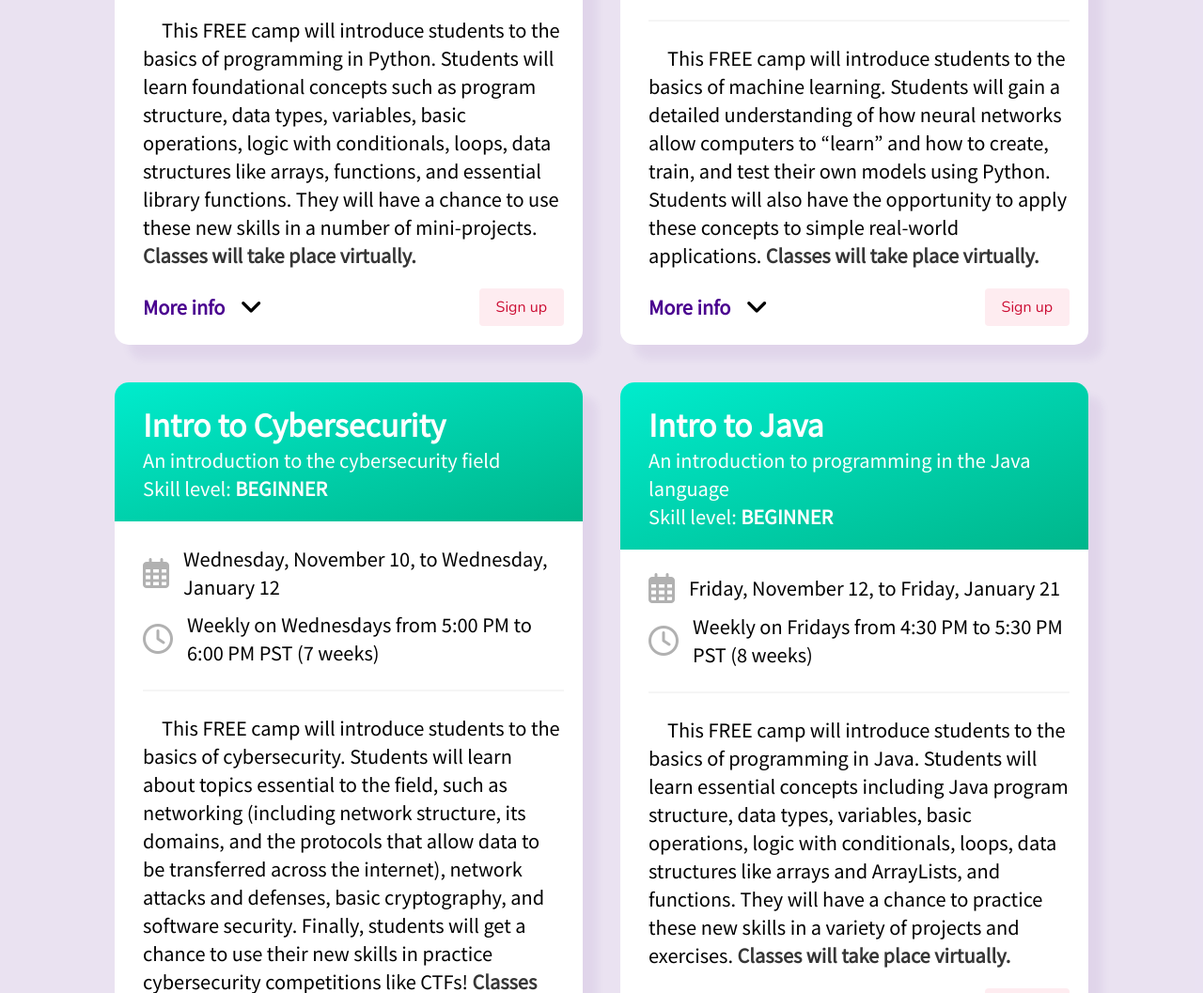
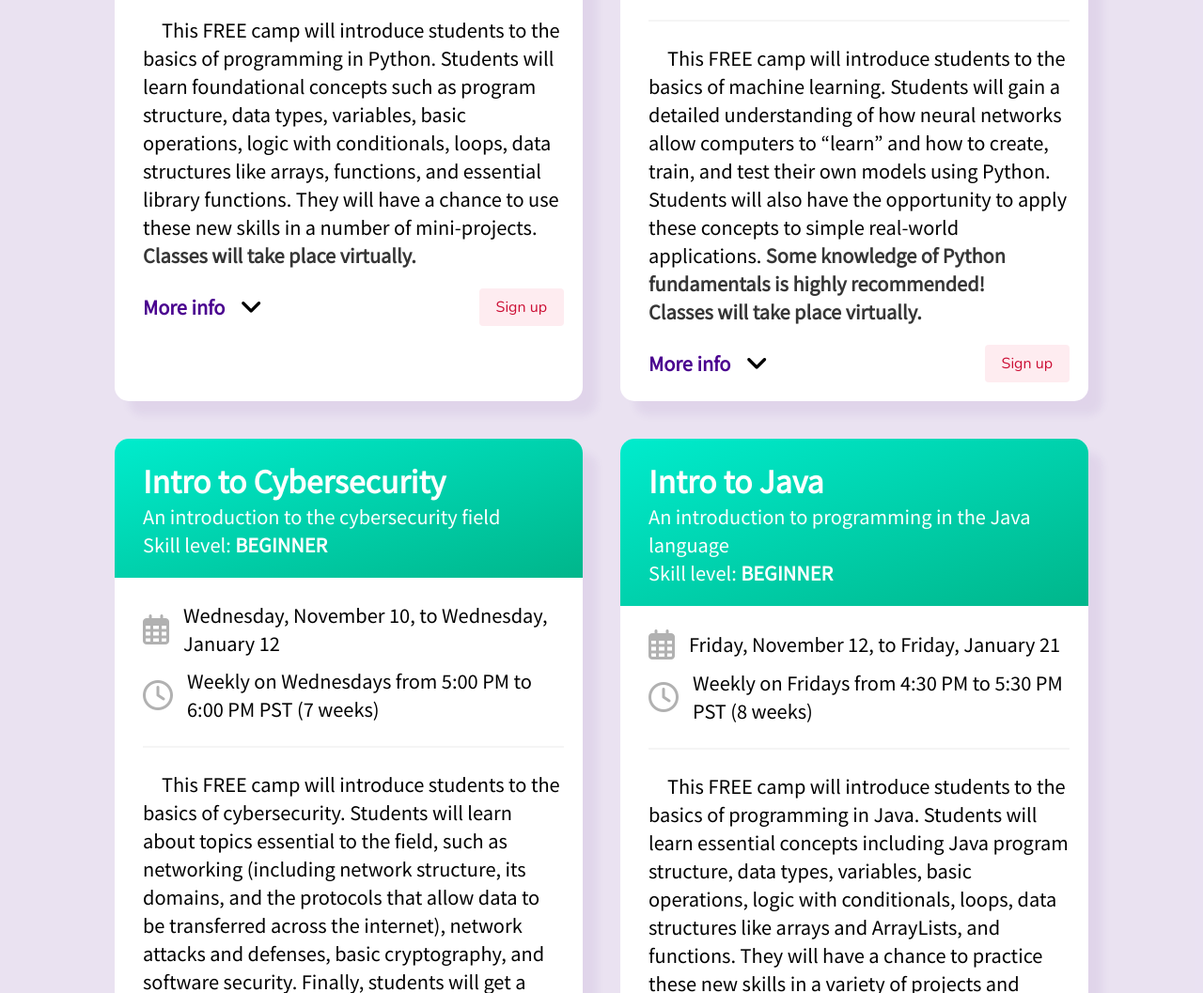
Before and after one commit to KG14/KG14.github.io, a website: page index.html in a window 1280 px wide. Shown: the part 1125-2182 px from the top of the page at 94% size. Drawn offline with nearby package versions, Linux system fonts and the light colour scheme.

Commit message:
Added python message to aiml class

```diff
--- a/index.html
+++ b/index.html
@@ -145,7 +145,8 @@
                                 <p class="is-size-5">Weekly on Wednesdays from 6:30 PM to 7:30 PM PST (6 weeks)</p>
                             </div>
                             <hr>
-                            <p class="is-size-5">&emsp;This FREE camp will introduce students to the basics of machine learning. Students will gain a detailed understanding of how neural networks allow computers to “learn” and how to create, train, and test their own models using Python. Students will also have the opportunity to apply these concepts to simple real-world applications. <strong>Classes will take place virtually.</strong></p>
+                            <p class="is-size-5">&emsp;This FREE camp will introduce students to the basics of machine learning. Students will gain a detailed understanding of how neural networks allow computers to “learn” and how to create, train, and test their own models using Python. Students will also have the opportunity to apply these concepts to simple real-world applications. <strong>Some knowledge of Python fundamentals is highly recommended!</strong></p>
+                            <p class="is-size-5"><strong>Classes will take place virtually.</strong></p>
                         </div>
                         <div class="is-flex" style="width: 100%; justify-content: space-between;">
                             <div class="is-flex more-info-btn-div">
```
